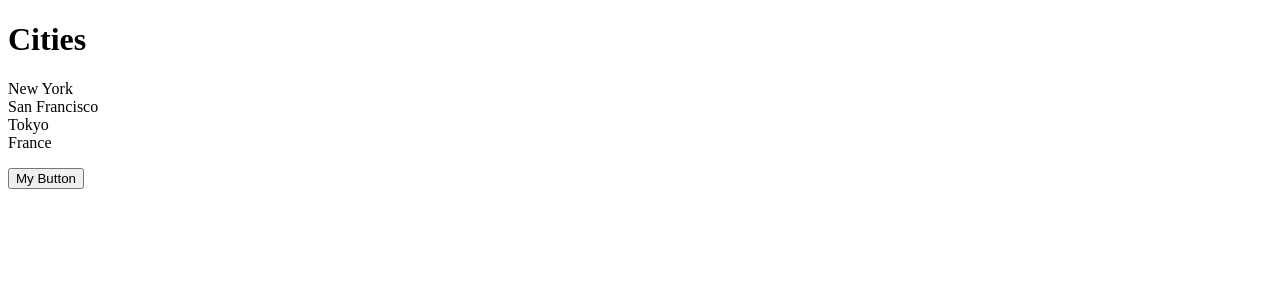
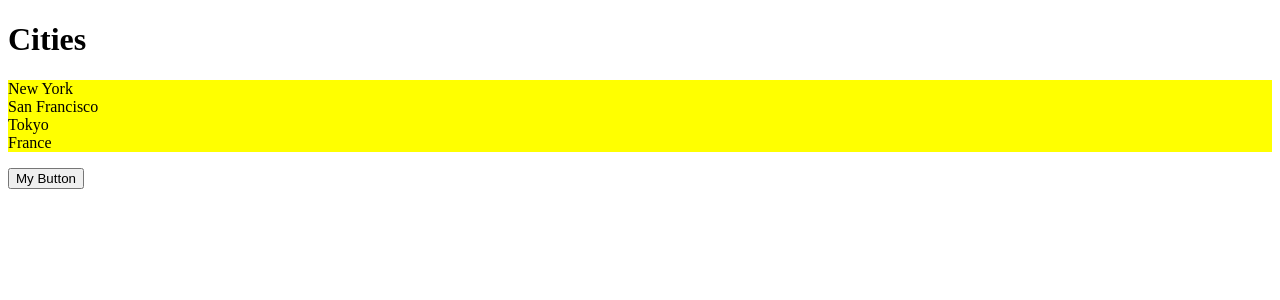
Before and after one commit to menaka-siri/react-game-app, a React (Vite) app: page / in a window 1280 px wide. Shown: the top 300 px of the page. Built offline with nearby package versions, Linux system fonts and the light colour scheme.

Commit message:
add css local to a component

```diff
--- /dev/null
+++ b/src/App.css
@@ -0,0 +1,3 @@
+.list-group {
+    background: red;
+}
--- a/src/App.tsx
+++ b/src/App.tsx
@@ -2,6 +2,7 @@
 import Alert from "./components/Alert";
 import Button from "./components/Button";
 import { useState } from "react";
+import './App.css';
 
 function App() {
   let items = ["New York", "San Francisco", "Tokyo", "France"];
--- a/src/components/ListGroup/ListGroup.css
+++ /dev/null
@@ -1,4 +0,0 @@
-.list-group {
-    list-style: none;
-    padding: 0;
-}
--- /dev/null
+++ b/src/components/ListGroup/ListGroup.module.css
@@ -0,0 +1,8 @@
+.listGroup {
+    list-style: none;
+    padding: 0;
+}
+
+.container {
+    background: yellow;
+}
--- a/src/components/ListGroup/ListGroup.tsx
+++ b/src/components/ListGroup/ListGroup.tsx
@@ -1,5 +1,5 @@
 import { Fragment, useState } from "react";
-import './ListGroup.css'
+import styles from './ListGroup.module.css';
 
 interface Props {
   items: string[];
@@ -23,7 +23,7 @@
     <Fragment>
       <h1>{heading}</h1>
       {items.length === 0 && <p>No item found</p>}
-      <ul className="list-group">
+      <ul className={[styles.listGroup, styles.container].join(' ')}>
         {items.map((item, index) => (
           <li
             className={
```
